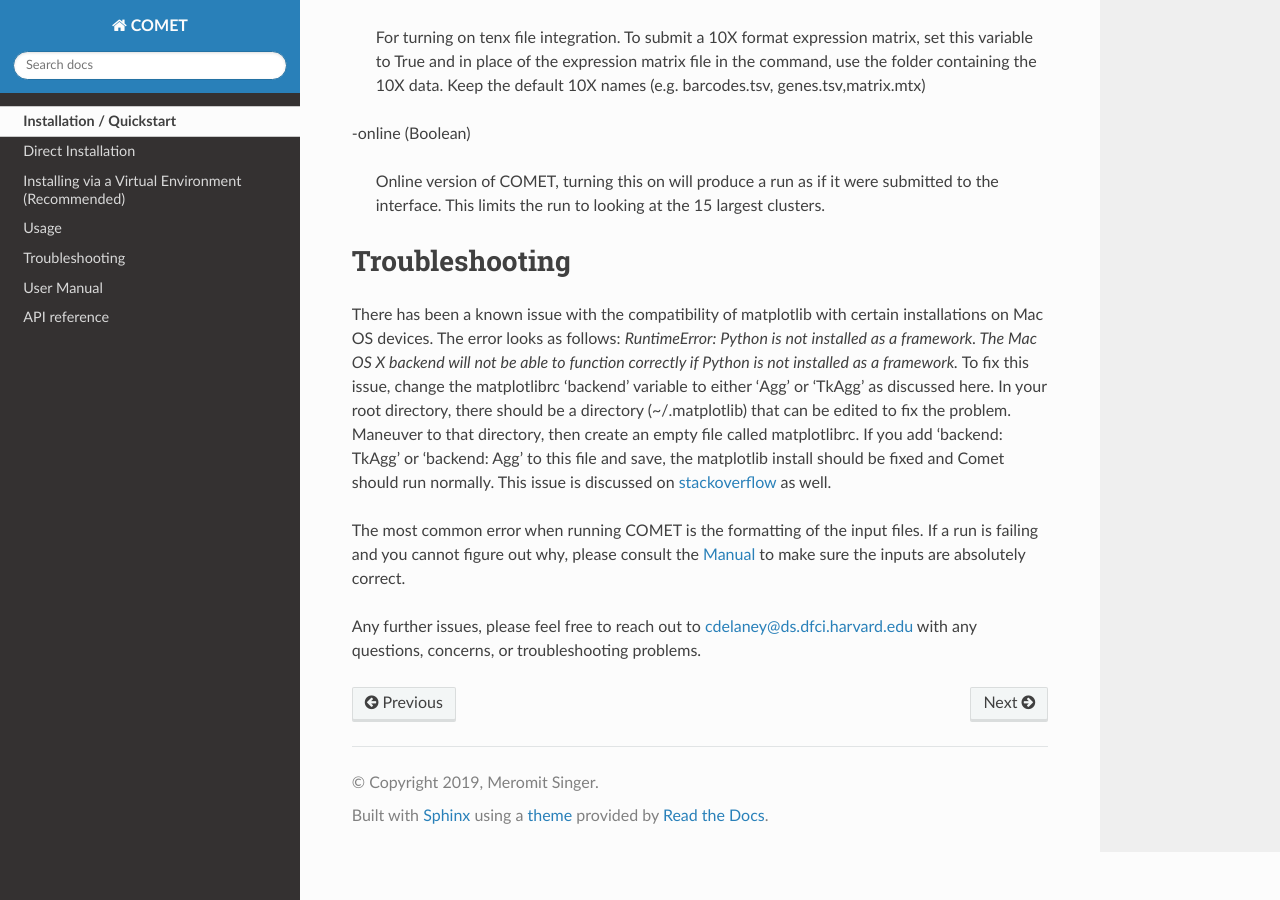
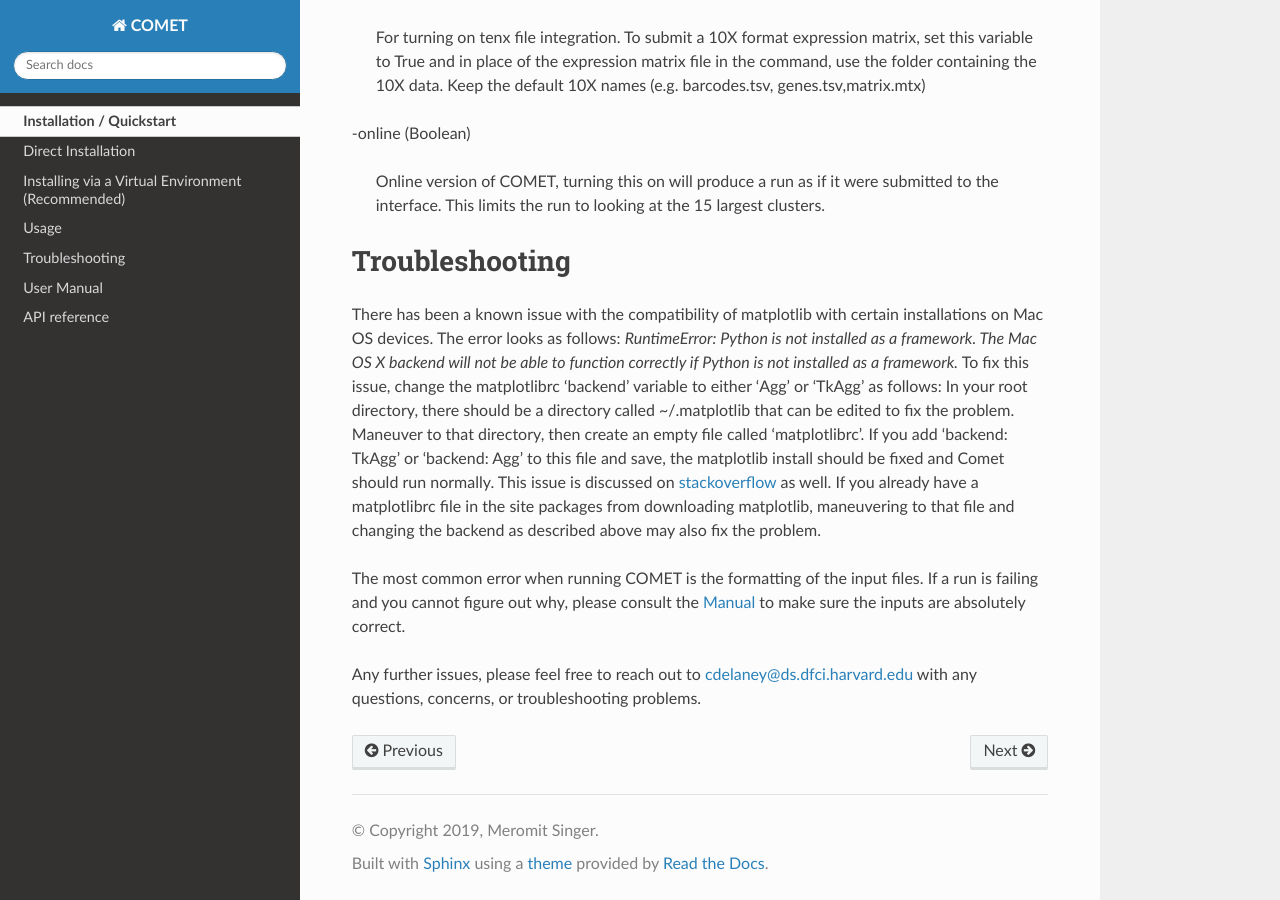
Before and after one commit to MSingerLab/COMETSC, a Sphinx documentation site: the page built from docs/source/quickstart.rst, in a window 1280 px wide and 900 px high, scrolled down 3692 px. Built offline with Sphinx 7.4.7 and the Read the Docs theme 2.0.0, drawn with Linux system fonts in a browser that asks for light colours.

Commit message:
grammar fixes

```diff
--- a/docs/source/quickstart.rst
+++ b/docs/source/quickstart.rst
@@ -207,13 +207,15 @@ certain installations on Mac OS devices.
 The error looks as follows:
 `RuntimeError: Python is not installed as a framework. The Mac OS X backend will not be able to function correctly if Python is not installed as a framework.`
 To fix this issue, change the matplotlibrc ‘backend’ variable to
-either ‘Agg’ or ‘TkAgg’ as discussed here. In your
-root directory, there should be a directory (~/.matplotlib) that can
-be edited to fix the problem. Maneuver to that directory, then create
-an empty file called matplotlibrc. If you add 'backend: TkAgg' or
+either ‘Agg’ or ‘TkAgg’ as follows:
+In your root directory, there should be a directory called
+~/.matplotlib that can be edited to fix the problem. Maneuver to that directory, then create
+an empty file called 'matplotlibrc'. If you add 'backend: TkAgg' or
 'backend: Agg' to this file and save, the matplotlib install should be
 fixed and Comet should run normally. This issue is discussed on
-stackoverflow_ as well.
+stackoverflow_ as well. If you already have a matplotlibrc file in the
+site packages from downloading matplotlib, maneuvering to that file and changing
+the backend as described above may also fix the problem.
 
 
 The most common error when running COMET is the formatting of the
```
